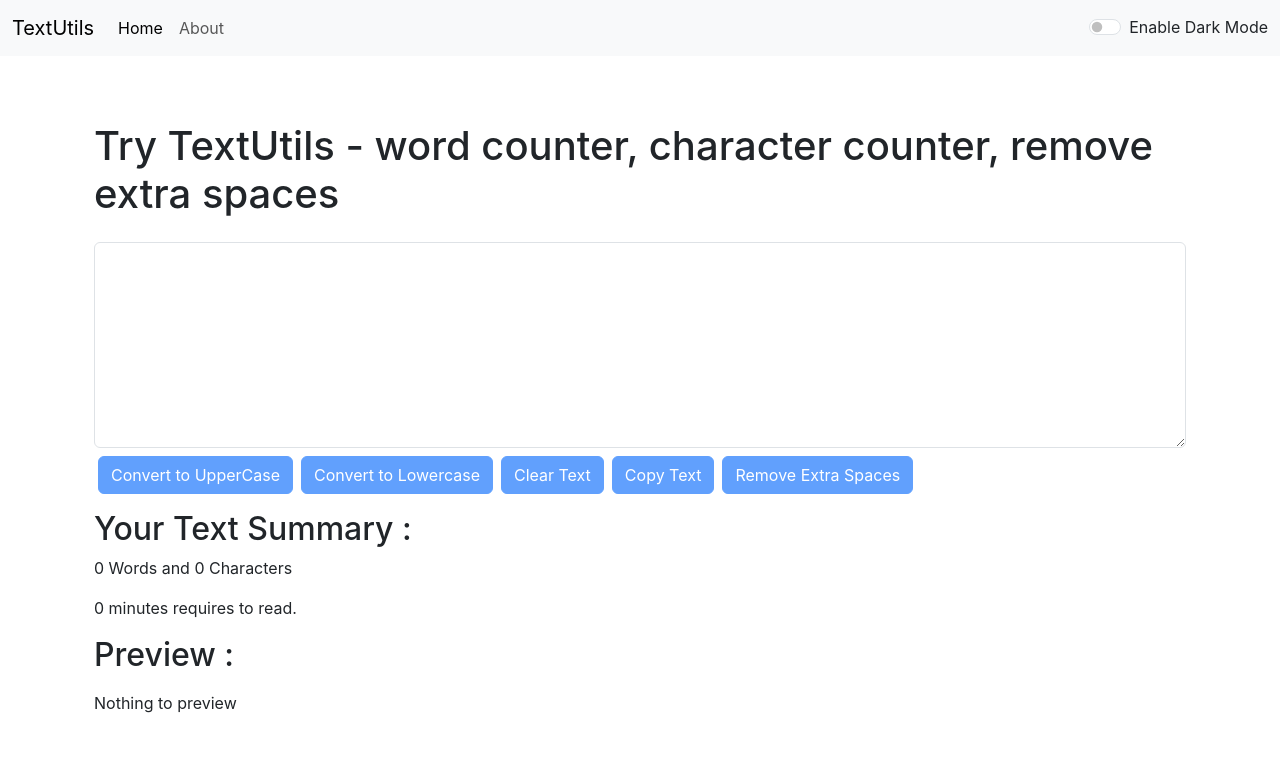
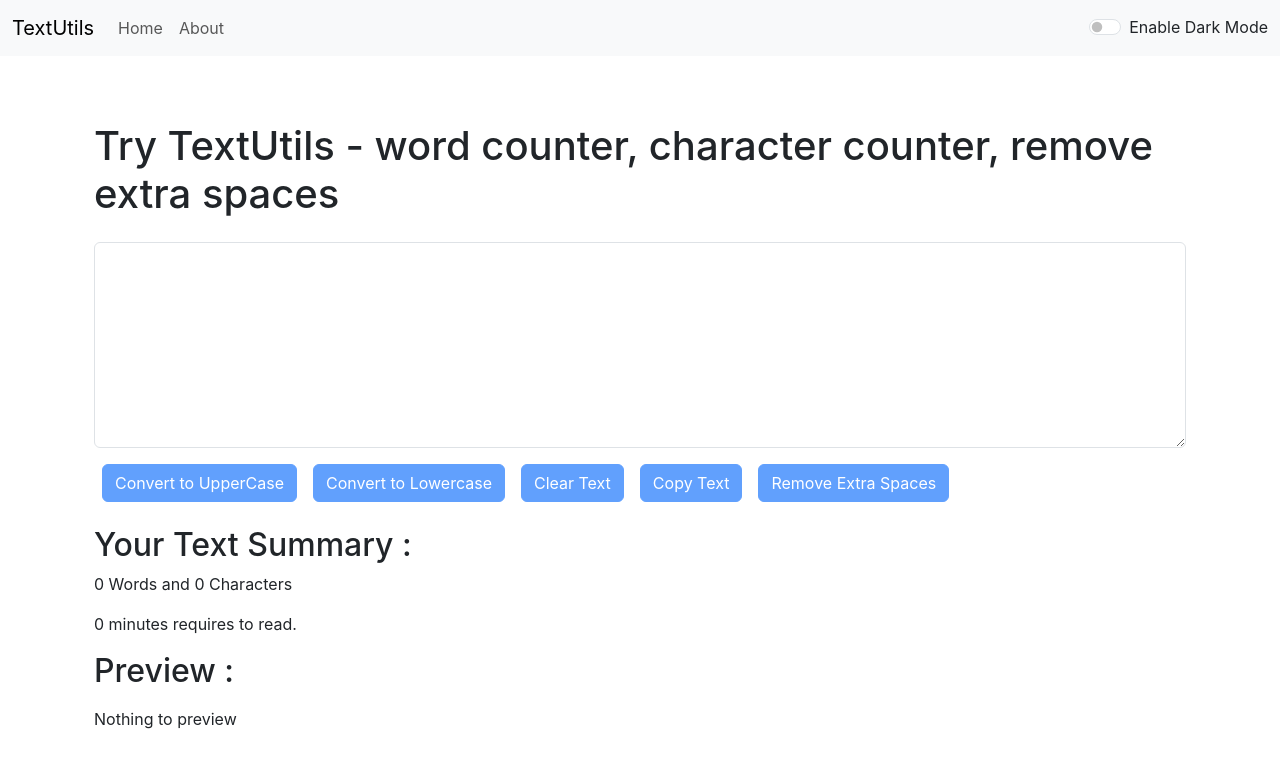
Before and after one commit to sandeepshrestha200/React-Textutils, a React (Create React App) app: page / in a window 1280 px wide. Shown: the top 768 px of the page. Built offline with nearby package versions, Linux system fonts and the light colour scheme.

Commit message:
some fixes in textForm and nav

```diff
--- a/package.json
+++ b/package.json
@@ -14,8 +14,6 @@
     "web-vitals": "^2.1.4"
   },
   "scripts": {
-    "predeploy": "npm run build",
-    "deploy": "gh-pages -d build",
     "start": "react-scripts start",
     "build": "react-scripts build",
     "test": "react-scripts test",
--- a/src/components/Navbar.js
+++ b/src/components/Navbar.js
@@ -4,18 +4,29 @@ import { Link } from "react-router-dom";
 
 const Navbar = (props) => {
   return (
+    <>
       <nav
         className={`navbar navbar-expand-lg navbar-${props.mode} bg-${props.mode}`}
       >
         <div className="container-fluid">
-        <a className="navbar-brand" href="/">
+          <Link className="navbar-brand" to="/">
             {props.title}
-        </a>
-
-        <div className="collapse navbar-collapse" id="navbarSupportedContent">
+          </Link>
+          <button
+            className="navbar-toggler"
+            type="button"
+            data-bs-toggle="collapse"
+            data-bs-target="#navbarNavDropdown"
+            aria-controls="navbarNavDropdown"
+            aria-expanded="false"
+            aria-label="Toggle navigation"
+          >
+            <span className="navbar-toggler-icon"></span>
+          </button>
+          <div className="collapse navbar-collapse" id="navbarNavDropdown">
             <ul className="navbar-nav me-auto mb-2 mb-lg-0">
               <li className="nav-item">
-              <Link className="nav-link active" aria-current="page" to="/">
+                <Link className="nav-link" aria-current="page" to="/">
                   Home
                 </Link>
               </li>
@@ -25,17 +36,7 @@ const Navbar = (props) => {
                 </Link>
               </li>
             </ul>
-          {/* <form className="d-flex" role="search">
-            <input
-              className="form-control me-2"
-              type="search"
-              placeholder="Search"
-              aria-label="Search"
-            />
-            <button className="btn btn-outline-primary" type="submit">
-              Search
-            </button>
-          </form> */}
+
             <div
               className={`form-check form-switch text-${
                 props.mode === "light" ? "dark" : "light"
@@ -58,6 +59,7 @@ const Navbar = (props) => {
           </div>
         </div>
       </nav>
+    </>
   );
 };
 
--- a/src/components/TextForm.js
+++ b/src/components/TextForm.js
@@ -2,7 +2,6 @@ import React, { useState } from "react";
 
 export default function TextForm(props) {
   const [text, setText] = useState("");
-  let mybox = document.getElementById("mybox");
 
   const handleUpClick = () => {
     let newText = text.toUpperCase();
@@ -23,9 +22,7 @@ export default function TextForm(props) {
     setText(event.target.value);
   };
   const handleCopy = () => {
-    mybox.select();
     navigator.clipboard.writeText(text);
-    document.getSelection().removeAllRanges();
     props.showAlert("Copied to Clipboard.", "success");
   };
   const handleExtraSpaces = () => {
@@ -53,35 +50,35 @@ export default function TextForm(props) {
           <div className="my-2">
             <button
               disabled={text.length === 0}
-              className="btn btn-primary mx-1"
+              className="btn btn-primary m-2"
               onClick={handleUpClick}
             >
               Convert to UpperCase
             </button>
             <button
               disabled={text.length === 0}
-              className="btn btn-primary mx-1"
+              className="btn btn-primary m-2"
               onClick={handleLowClick}
             >
               Convert to Lowercase
             </button>
             <button
               disabled={text.length === 0}
-              className="btn btn-primary mx-1"
+              className="btn btn-primary m-2"
               onClick={handleClearClick}
             >
               Clear Text
             </button>
             <button
               disabled={text.length === 0}
-              className="btn btn-primary mx-1"
+              className="btn btn-primary m-2"
               onClick={handleCopy}
             >
               Copy Text
             </button>
             <button
               disabled={text.length === 0}
-              className="btn btn-primary mx-1"
+              className="btn btn-primary m-2"
               onClick={handleExtraSpaces}
             >
               Remove Extra Spaces
@@ -93,7 +90,7 @@ export default function TextForm(props) {
         <h2>Your Text Summary :</h2>
         <p>
           {
-            text.split(" ").filter((element) => {
+            text.split(/\s+/).filter((element) => {
               return element.length !== 0;
             }).length
           }{" "}
@@ -105,7 +102,7 @@ export default function TextForm(props) {
         </p> */}
         <p>
           {0.008 *
-            text.split(" ").filter((element) => {
+            text.split(/\s+/).filter((element) => {
               return element.length !== 0;
             }).length}{" "}
           minutes requires to read.
```
Lines whose indentation alone changed are shown as unchanged.
